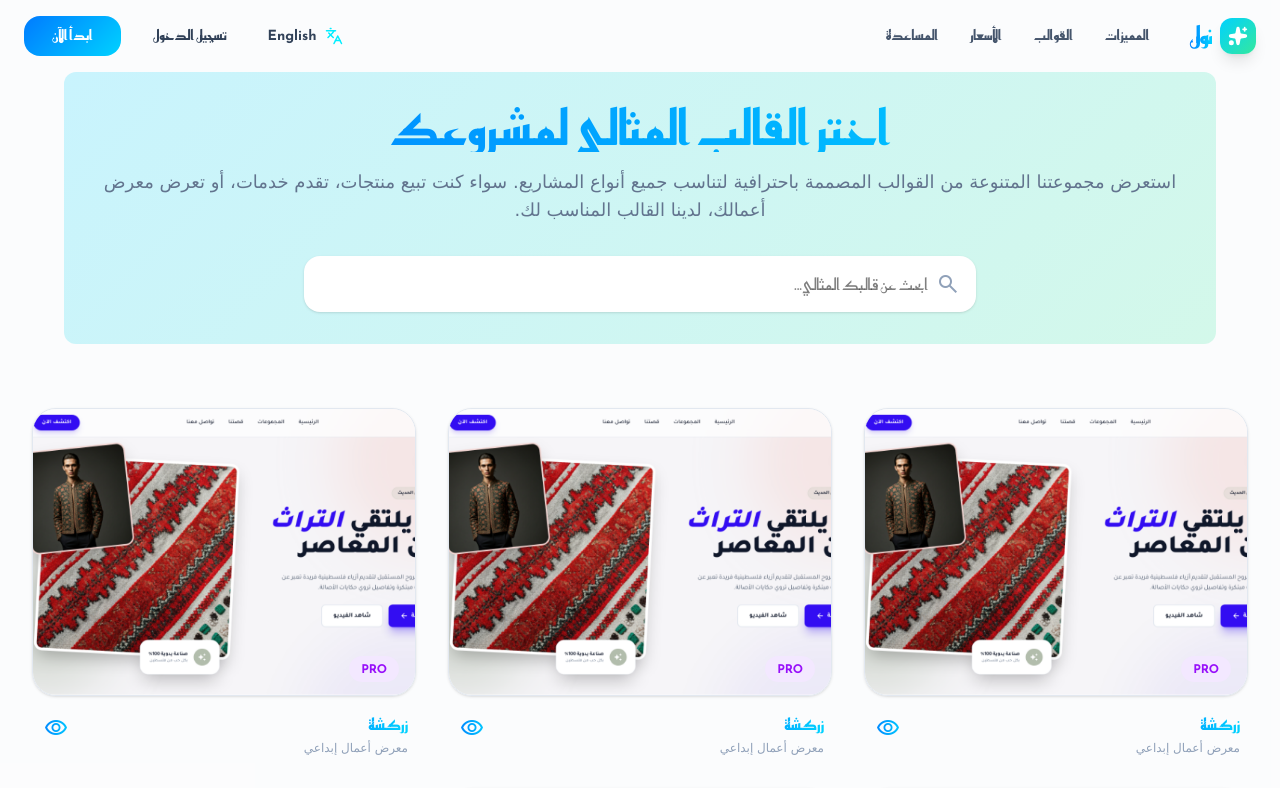
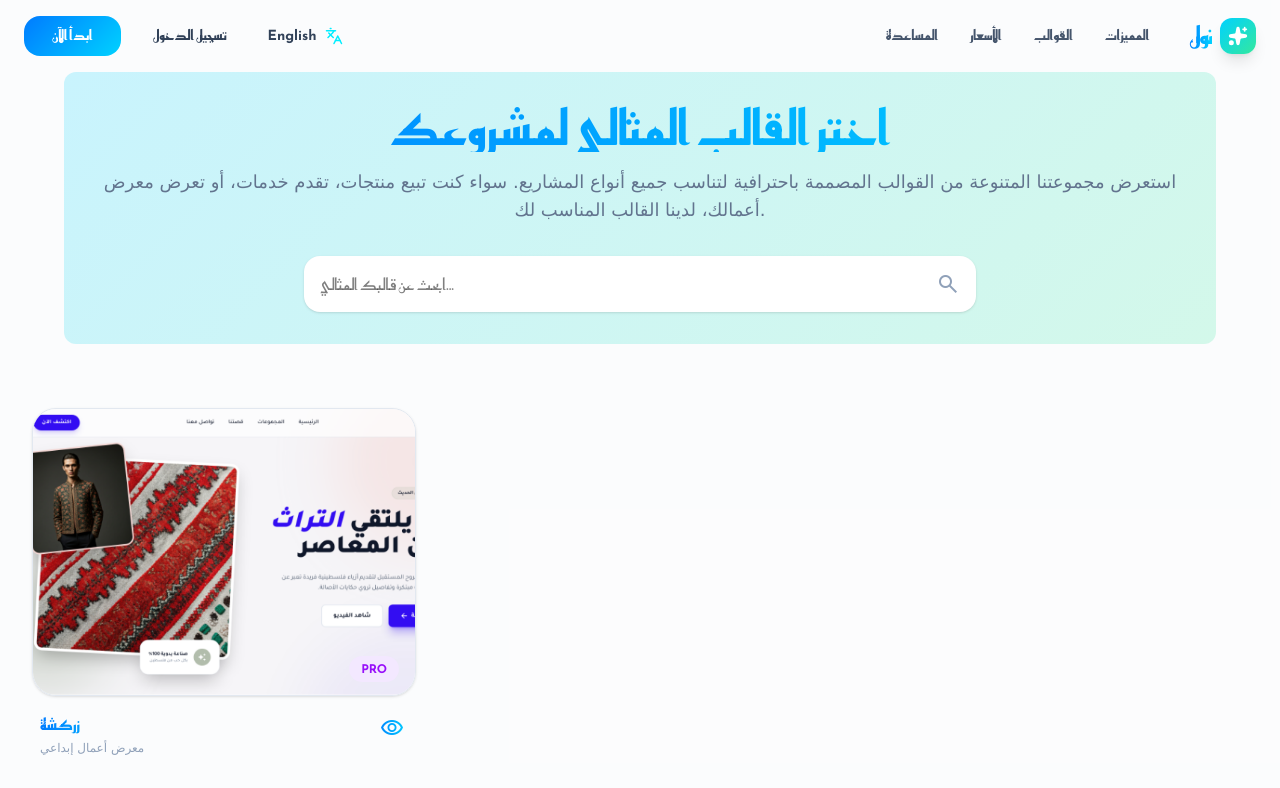
Before and after one commit to mriana9/nool, a React (Vite) app: page /templates in a window 1280 px wide. Shown: the top 788 px of the page. Built offline with nearby package versions, Linux system fonts and the light colour scheme.

Commit message:
fix: template editor page

```diff
--- a/src/components/Editor/EditorLayout.tsx
+++ b/src/components/Editor/EditorLayout.tsx
@@ -7,7 +7,9 @@
   const [isSidebarOpen, setIsSidebarOpen] = useState(false);
 
   return (
-    <div className="flex flex-col md:flex-row h-screen bg-[#F3F4F6] mt-20 overflow-hidden relative">
+    <div
+      className="flex flex-col md:flex-row h-screen bg-[#F3F4F6] mt-20 overflow-hidden relative"
+    >
       <div
         className={`
         fixed inset-y-0 right-0 z-[60] w-[280px] bg-white transform transition-transform duration-300 ease-in-out
--- a/src/components/Editor/Sidebar.tsx
+++ b/src/components/Editor/Sidebar.tsx
@@ -30,9 +30,9 @@
         <div className="space-y-4">
           <div className="rounded-xl cursor-pointer hover:ring-2 ring-cyan-500 transition-all">
             <img
-                src="/zarkasha1.PNG"
-                alt="Template image"
-                className="w-full h-full object-cover rounded-xl"
+              src="/zarkasha1.PNG"
+              alt="Template image"
+              className="w-full h-full object-cover rounded-xl"
             />
           </div>
         </div>
--- a/src/components/Templates/TemplatesGrid.tsx
+++ b/src/components/Templates/TemplatesGrid.tsx
@@ -4,34 +4,6 @@
   const templates = [
     {
       id: "1",
-      title: "زركشة ",
-      category: "معرض أعمال إبداعي",
-      isPro: true,
-      image: "/zarkasha1.PNG",
-    },
-    {
-      id: "2",
-      title: "زركشة ",
-      category: "معرض أعمال إبداعي",
-      isPro: true,
-      image: "/zarkasha1.PNG",
-    },
-    {
-      id: "3",
-      title: "زركشة ",
-      category: "معرض أعمال إبداعي",
-      isPro: true,
-      image: "/zarkasha1.PNG",
-    },
-    {
-      id: "4",
-      title: "زركشة ",
-      category: "معرض أعمال إبداعي",
-      isPro: true,
-      image: "/zarkasha1.PNG",
-    },
-    {
-      id: "5",
       title: "زركشة ",
       category: "معرض أعمال إبداعي",
       isPro: true,
--- a/src/pages/Templates.tsx
+++ b/src/pages/Templates.tsx
@@ -1,12 +1,10 @@
 import { TemplatesGrid } from "../components/Templates/TemplatesGrid";
 import { TemplatesHero } from "../components/Templates/TemplatesHero";
-import i18n from "../i18n";
 
 export const Templates = () => {
   return (
     <div
       className="min-h-screen bg-slate-50/50"
-      dir={i18n.language === "ar" ? "rtl" : "ltr"}
     >
       <TemplatesHero />
 
```
Also changed, not shown: src/pages/TemplateEditor.tsx (+3 -4 lines).
